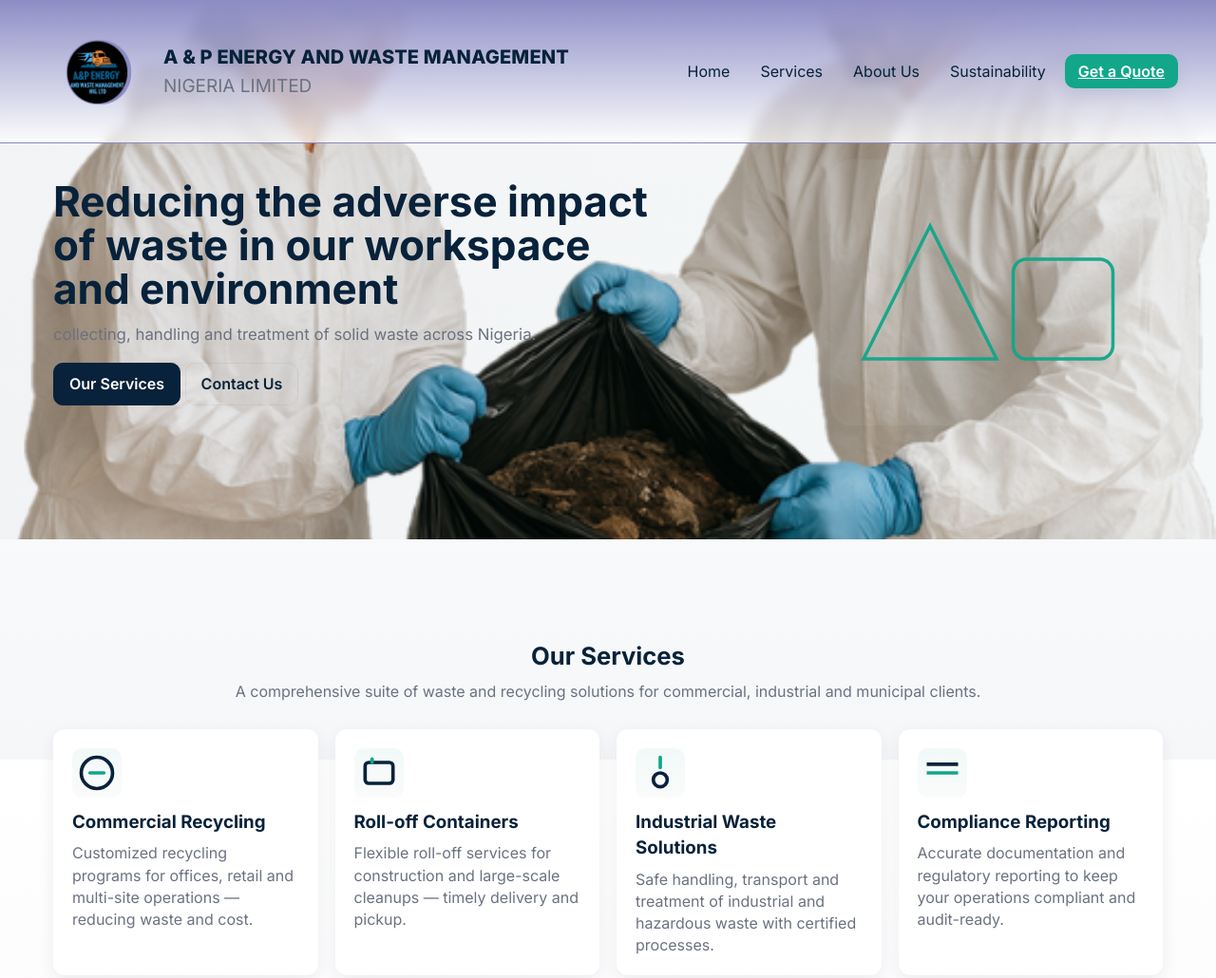
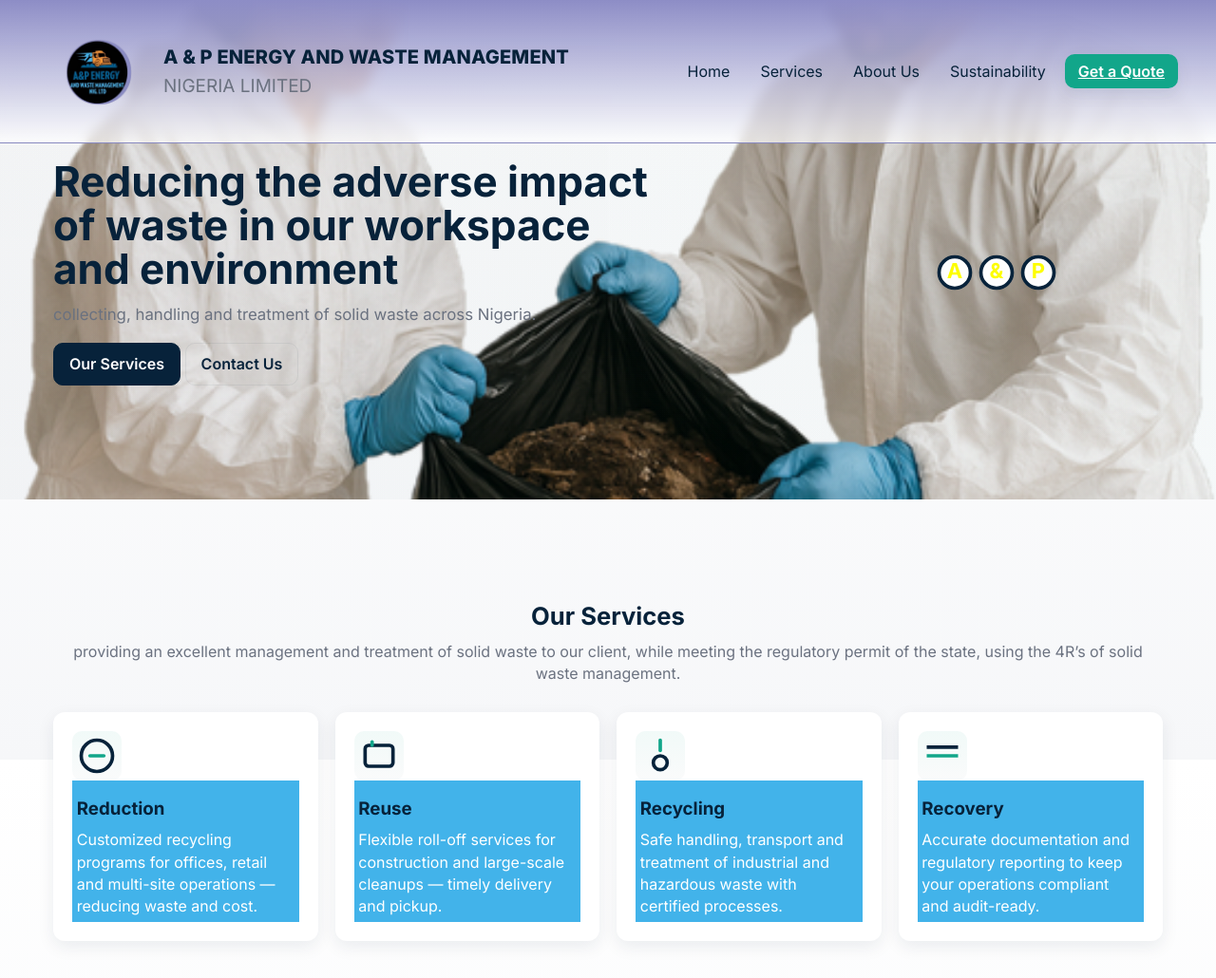
Before and after one commit to ISIOMA123123/Tony_Company, a plain HTML site: page index.html in a window 1280 px wide. Shown: the top 1030 px of the page at 95% size. Drawn offline with Linux system fonts and the light colour scheme.

Commit message:
update html, css
i added a div to the section, article element, and i changed the backgorund color of the div

```diff
--- a/index.html
+++ b/index.html
@@ -63,13 +63,35 @@
                     </div>
                 </div>
                 <div class="hero-image" aria-hidden="true">
-                    <!-- simple illustrative svg placeholder -->
-                    <svg viewBox="0 0 200 160" xmlns="http://www.w3.org/2000/svg" class="illustration">
-                        <rect width="200" height="160" rx="12" fill="rgba(255,255,255,0.06)" />
-                        <g transform="translate(20,20)" fill="none" stroke="#12A68A" stroke-width="2">
-                            <path d="M0 100 L40 20 L80 100 Z" />
-                            <rect x="90" y="40" width="60" height="60" rx="8" />
-                        </g>
+                    <!-- SVG Icon -->
+                    <svg class="icon" width="44" height="44" viewBox="0 0 24 24" xmlns="http://www.w3.org/2000/svg">
+                        <!-- White circle background -->
+                        <circle cx="12" cy="12" r="9" fill="white" stroke="#07223A" stroke-width="2" />
+
+                        <!-- Yellow letter A in center -->
+                        <text x="12" y="12" text-anchor="middle" dominant-baseline="middle" font-size="12" fill="yellow" font-weight="bold">
+                            A
+                        </text>
+                    </svg>
+                    <!-- SVG Icon -->
+                    <svg class="icon" width="44" height="44" viewBox="0 0 24 24" xmlns="http://www.w3.org/2000/svg">
+                        <!-- White circle background -->
+                        <circle cx="12" cy="12" r="9" fill="white" stroke="#07223A" stroke-width="2" />
+
+                        <!-- Yellow letter A in center -->
+                        <text x="12" y="12" text-anchor="middle" dominant-baseline="middle" font-size="12" fill="yellow" font-weight="bold">
+                            &
+                        </text>
+                    </svg>
+                    <!-- SVG Icon -->
+                    <svg class="icon" width="44" height="44" viewBox="0 0 24 24" xmlns="http://www.w3.org/2000/svg">
+                        <!-- White circle background -->
+                        <circle cx="12" cy="12" r="9" fill="white" stroke="#07223A" stroke-width="2" />
+
+                        <!-- Yellow letter A in center -->
+                        <text x="12" y="12" text-anchor="middle" dominant-baseline="middle" font-size="12" fill="yellow" font-weight="bold">
+                            P
+                        </text>
                     </svg>
                 </div>
             </div>
@@ -80,8 +102,10 @@
             <div class="container">
                 <div class="section-header">
                     <h2>Our Services</h2>
-                    <p class="muted">A comprehensive suite of waste and recycling solutions for commercial, industrial
-                        and municipal clients.</p>
+                    <p class="muted">providing an
+                    excellent management and treatment of solid waste to our client,
+                    while meeting the regulatory permit of the state, using the 4R’s of solid
+                    waste management.</p>
                 </div>
 
                 <div class="cards-grid">
@@ -91,11 +115,15 @@
                             <svg width="44" height="44" viewBox="0 0 24 24" fill="none">
                                 <circle cx="12" cy="12" r="9" stroke="#07223A" stroke-width="2" />
                                 <path d="M8 12h8" stroke="#12A68A" stroke-width="2" stroke-linecap="round" />
+
                             </svg>
+
                         </div>
-                        <h3>Commercial Recycling</h3>
+                        <div class="serviceInfo">
+                            <h3>Reduction</h3>
                             <p>Customized recycling programs for offices, retail and multi-site operations — reducing waste
                                 and cost.</p>
+                        </div>
                     </article>
 
                     <article class="card">
@@ -105,9 +133,11 @@
                                 <path d="M8 6v-2" stroke="#12A68A" stroke-width="2" stroke-linecap="round" />
                             </svg>
                         </div>
-                        <h3>Roll-off Containers</h3>
+                        <div class="serviceInfo">
+                            <h3>Reuse</h3>
                             <p>Flexible roll-off services for construction and large-scale cleanups — timely delivery and
                                 pickup.</p>
+                        </div>
                     </article>
 
                     <article class="card">
@@ -117,9 +147,11 @@
                                 <circle cx="12" cy="16" r="4" stroke="#07223A" stroke-width="2" />
                             </svg>
                         </div>
-                        <h3>Industrial Waste Solutions</h3>
+                        <div class="serviceInfo">
+                            <h3>Recycling</h3>
                             <p>Safe handling, transport and treatment of industrial and hazardous waste with certified
                                 processes.</p>
+                        </div>
                     </article>
 
                     <article class="card">
@@ -129,9 +161,11 @@
                                 <path d="M3 12h18" stroke="#12A68A" stroke-width="2" />
                             </svg>
                         </div>
-                        <h3>Compliance Reporting</h3>
+                        <div class="serviceInfo">
+                            <h3>Recovery</h3>
                             <p>Accurate documentation and regulatory reporting to keep your operations compliant and
                                 audit-ready.</p>
+                        </div>
                     </article>
                 </div>
             </div>
--- a/style.css
+++ b/style.css
@@ -295,13 +295,17 @@ body {
     min-height: 180px;
 }
 
+.serviceInfo {
+    background: #42b3ea;
+    padding: 2%;
+}
 .card h3 {
     margin: 12px 0 8px 0
 }
 
 .card p {
     margin: 0;
-    color: var(--muted)
+    color: white;
 }
 
 .card .card-icon {
```
Lines whose indentation alone changed are shown as unchanged.
